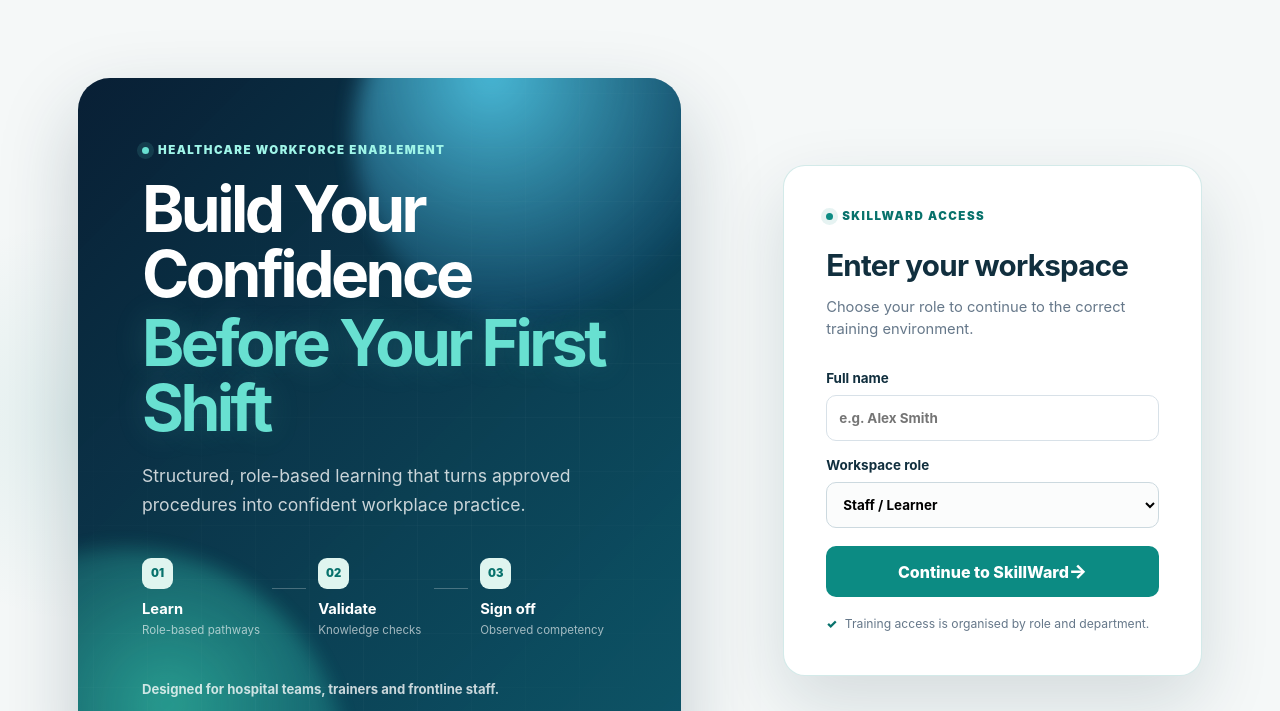
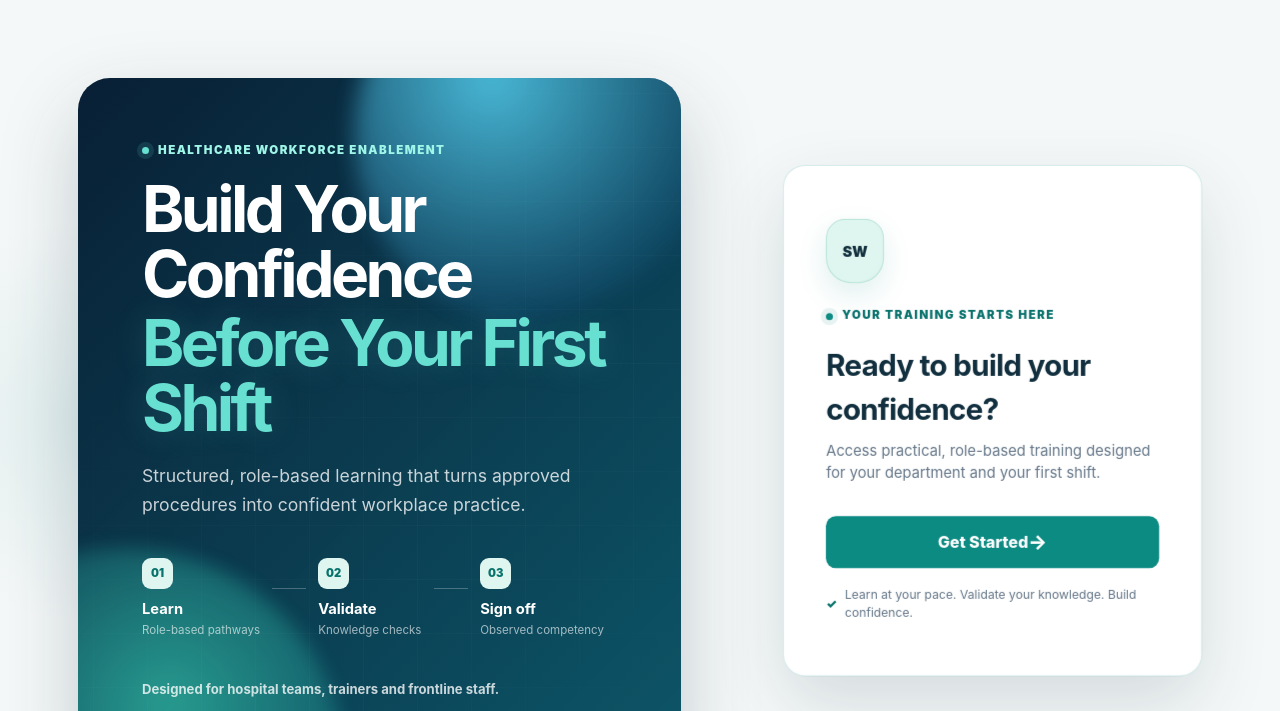
Before and after one commit to haalukaa/skillward-training, a plain HTML site: page index.html in a window 1280 px wide. Shown: the part 89-800 px from the top of the page. Drawn offline with Linux system fonts and the light colour scheme.

Commit message:
Get Started flip transition to workspace access

```diff
--- a/app.js
+++ b/app.js
@@ -253,16 +253,22 @@ function renderLogin() {
         </div>
         <p class="login-platform-note hero-reveal hero-reveal-5">Designed for hospital teams, trainers and frontline staff.</p>
       </section>
-      <section class="card login-card">
+      <div class="login-flip-shell">
+        <div class="login-flip" id="loginFlip">
+          <section class="card login-card login-card-front" id="welcomeCard">
+            <div class="get-started-mark" aria-hidden="true">SW</div>
+            <div class="access-label"><span></span> YOUR TRAINING STARTS HERE</div>
+            <h2>Ready to build your confidence?</h2>
+            <p class="login-card-intro">Access practical, role-based training designed for your department and your first shift.</p>
+            <button class="btn btn-wide get-started-btn" id="getStartedBtn">Get Started <span aria-hidden="true">→</span></button>
+            <div class="access-note"><span aria-hidden="true">✓</span> Learn at your pace. Validate your knowledge. Build confidence.</div>
+          </section>
+
+          <section class="card login-card login-card-back" id="workspaceCard" aria-hidden="true" inert>
             <div class="access-label"><span></span> SKILLWARD ACCESS</div>
             <h2>Enter your workspace</h2>
             <p class="login-card-intro">Choose your role to continue to the correct training environment.</p>
-
-        <label>
-          <span>Full name</span>
-          <input id="nameInput" type="text" placeholder="e.g. Alex Smith" />
-        </label>
-
+            <label><span>Full name</span><input id="nameInput" type="text" placeholder="e.g. Alex Smith" /></label>
             <label>
               <span>Workspace role</span>
               <select id="roleInput">
@@ -270,12 +276,26 @@ function renderLogin() {
                 <option value="trainer">Trainer</option>
               </select>
             </label>
-
             <button class="btn btn-wide login-submit" id="loginBtn">Continue to SkillWard <span aria-hidden="true">→</span></button>
             <div class="access-note"><span aria-hidden="true">✓</span> Training access is organised by role and department.</div>
           </section>
         </div>
+      </div>
+    </div>
   `);
+
+  const loginFlip = document.getElementById("loginFlip");
+  const welcomeCard = document.getElementById("welcomeCard");
+  const workspaceCard = document.getElementById("workspaceCard");
+
+  document.getElementById("getStartedBtn").addEventListener("click", () => {
+    loginFlip.classList.add("is-flipped");
+    welcomeCard.setAttribute("aria-hidden", "true");
+    welcomeCard.inert = true;
+    workspaceCard.removeAttribute("aria-hidden");
+    workspaceCard.inert = false;
+    window.setTimeout(() => document.getElementById("nameInput").focus(), 480);
+  });
 
   document.getElementById("loginBtn").addEventListener("click", () => {
     const name = document.getElementById("nameInput").value.trim();
--- a/styles.css
+++ b/styles.css
@@ -381,16 +381,71 @@ textarea:focus-visible {
 
   .hero-reveal { opacity: 1; transform: none; }
   .typing-cursor { opacity: 1; }
+  .login-flip { transition-duration: .01ms; }
 }
 
+.login-flip-shell {
+  width: 100%;
+  max-width: 520px;
+  perspective: 1500px;
+}
+
+.login-flip {
+  display: grid;
+  width: 100%;
+  transform-style: preserve-3d;
+  transition: transform .8s cubic-bezier(.2, .72, .2, 1);
+}
+
+.login-flip.is-flipped { transform: rotateY(180deg); }
+
 .login-card {
+  grid-area: 1 / 1;
   max-width: 520px;
   width: 100%;
   padding: clamp(28px, 4vw, 42px);
   border-color: rgba(12,139,131,.18);
   border-radius: 22px;
   box-shadow: 0 28px 70px rgba(17,47,62,.14);
+  backface-visibility: hidden;
+  -webkit-backface-visibility: hidden;
+  transform: translateZ(1px);
 }
+
+.login-card-back { transform: rotateY(180deg) translateZ(1px); }
+
+.login-card-front {
+  align-self: stretch;
+  display: flex;
+  flex-direction: column;
+  justify-content: center;
+  min-height: 100%;
+  text-align: left;
+}
+
+.get-started-mark {
+  width: 58px;
+  height: 64px;
+  margin-bottom: 24px;
+  display: grid;
+  place-items: center;
+  color: var(--navy);
+  font-size: .9rem;
+  font-weight: 900;
+  background: var(--mint);
+  border: 1px solid #b8e5d9;
+  border-radius: 19px 19px 25px 25px;
+  box-shadow: 0 12px 28px rgba(12,139,131,.12);
+}
+
+.get-started-btn {
+  justify-content: space-between;
+  padding: 14px 18px;
+  margin-top: 8px;
+  font-size: 1rem;
+}
+
+.get-started-btn span { font-size: 1.25rem; }
 
 .login-card h2 { margin: 18px 0 8px; color: var(--navy); font-size: 1.85rem; letter-spacing: -.025em; }
 .login-card-intro { margin: 0 0 28px; color: var(--muted); font-size: .92rem; }
```
Lines whose indentation alone changed are shown as unchanged.
